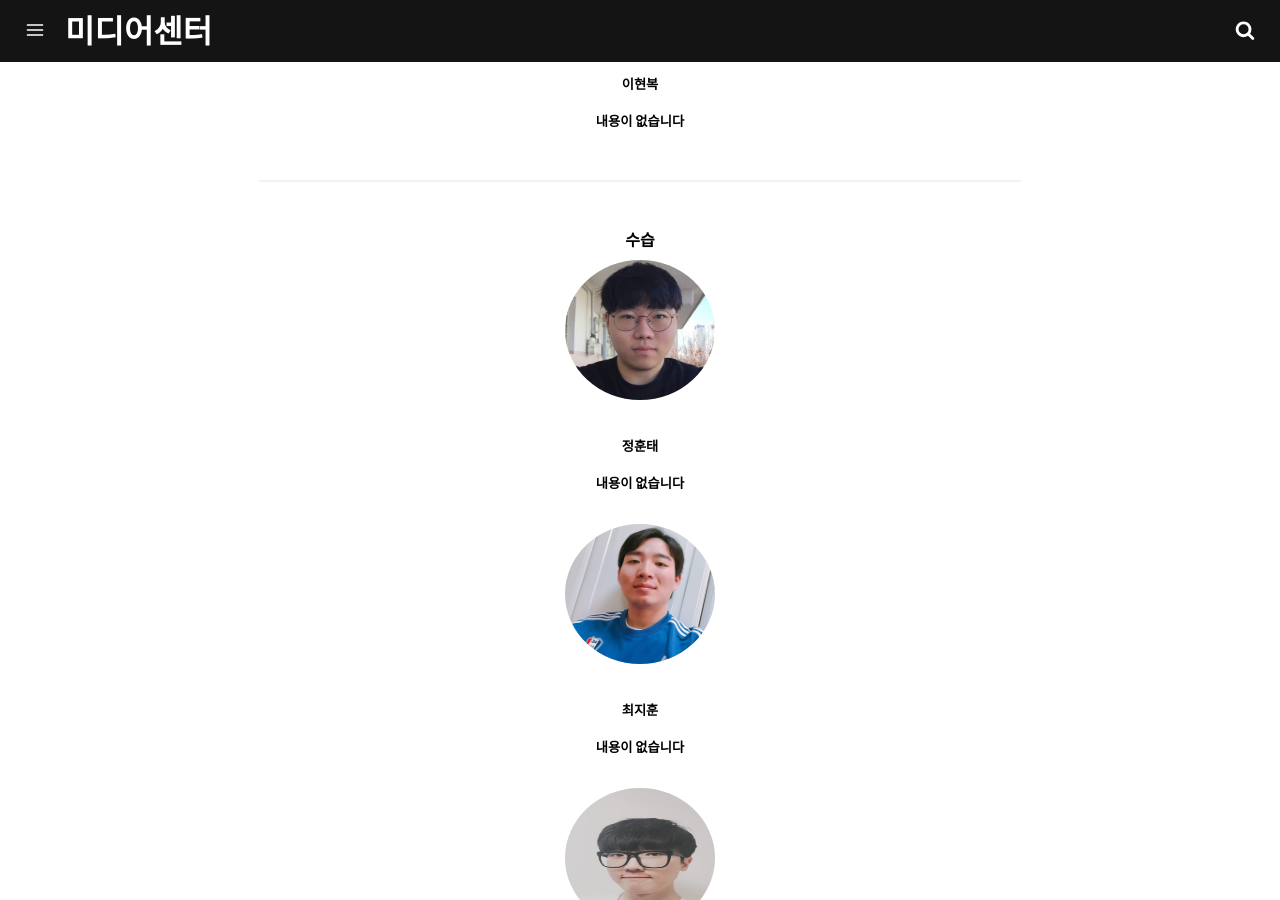
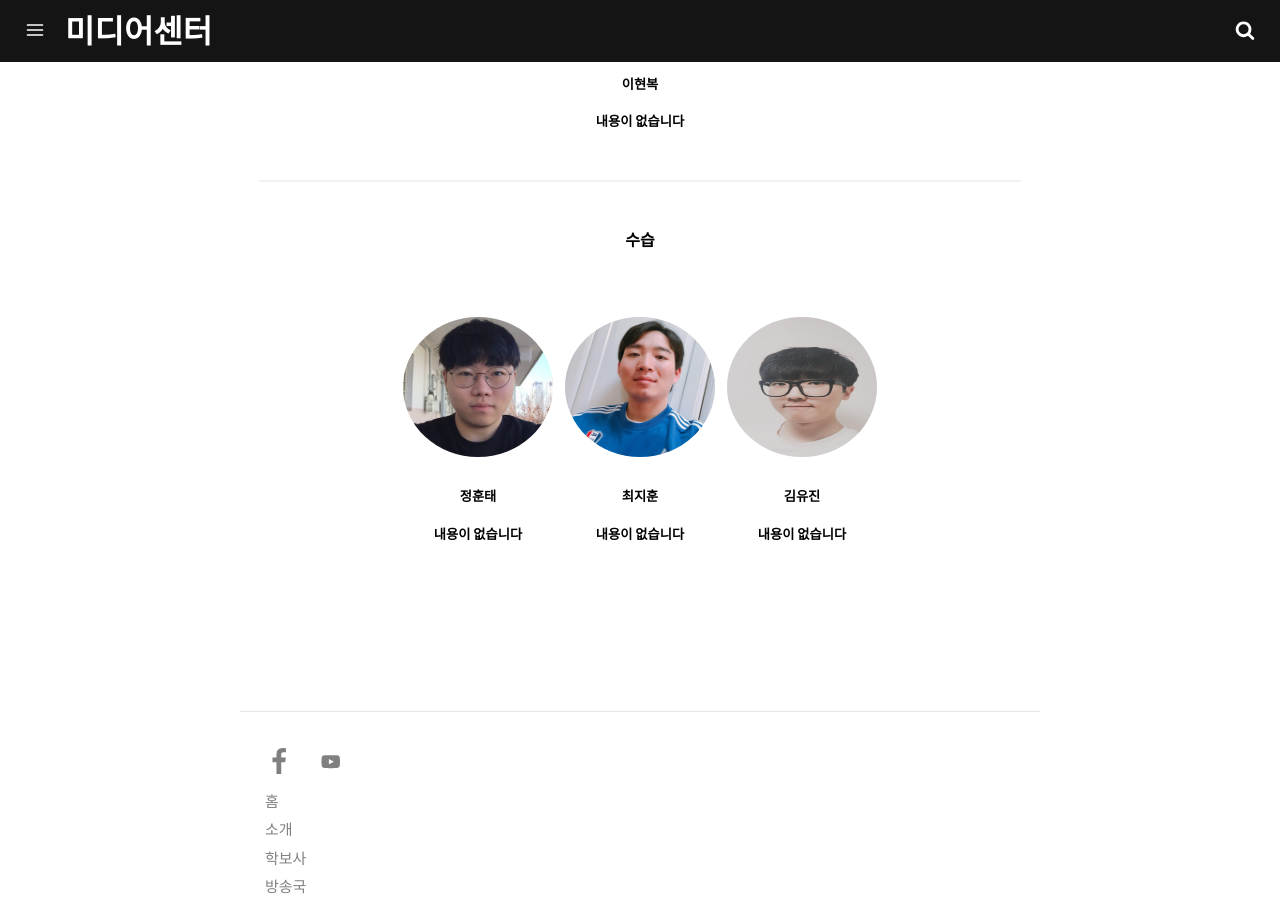
Before and after one commit to skhumedia/skhumedia.github.io, a Jekyll site: the page built from about.md, in a window 1280 px wide and 900 px high, scrolled down 1916 px. Built offline with Jekyll 4.4.1, drawn with Linux system fonts in a browser that asks for light colours.

Commit message:
Initial Commit

```diff
--- a/about.md
+++ b/about.md
@@ -34,14 +34,14 @@ permalink: /about/
 <center><strong>취재</strong></center>
 <table>
 <tr>
-<td cellpadding="20" style="border:none;">
+<td cellpadding="30" style="border:none;">
 <img itemprop="image" class="img-rounded" src="/assets/img/profile/b1.jpg" alt="박병찬" height="160" width="150">
 <center>
 <h5>박병찬</h5>
 <h5>내용이 없습니다</h5>
 </center>
 </td>
-<td cellpadding="20" style="border:none;">
+<td cellpadding="30" style="border:none;">
 <img itemprop="image" class="img-rounded" src="/assets/img/profile/b2.jpg" alt="정시은" height="160" width="150">
 <center>
 <h5>정시은</h5>
@@ -60,23 +60,28 @@ permalink: /about/
 
 <hr/>
 <center><strong>수습</strong></center>
-
+<table>
+<tr>
+<td cellpadding="30" style="border:none;">
 <img itemprop="image" class="img-rounded" src="/assets/img/profile/d1.jpg" alt="정훈태" height="160" width="150">
 <center>
 <h5>정훈태</h5>
 <h5>내용이 없습니다</h5>
 </center>
-
-
+</td>
+<td cellpadding="30" style="border:none;">
 <img itemprop="image" class="img-rounded" src="/assets/img/profile/d2.jpg" alt="최지훈" height="160" width="150">
 <center>
 <h5>최지훈</h5>
 <h5>내용이 없습니다</h5>
 </center>
-
-
+</td>
+<td cellpadding="30" style="border:none;">
 <img itemprop="image" class="img-rounded" src="/assets/img/profile/d3.jpg" alt="김유진" height="160" width="150">
 <center>
 <h5>김유진</h5>
 <h5>내용이 없습니다</h5>
 </center>
+</td>
+</tr>
+</table>
```
